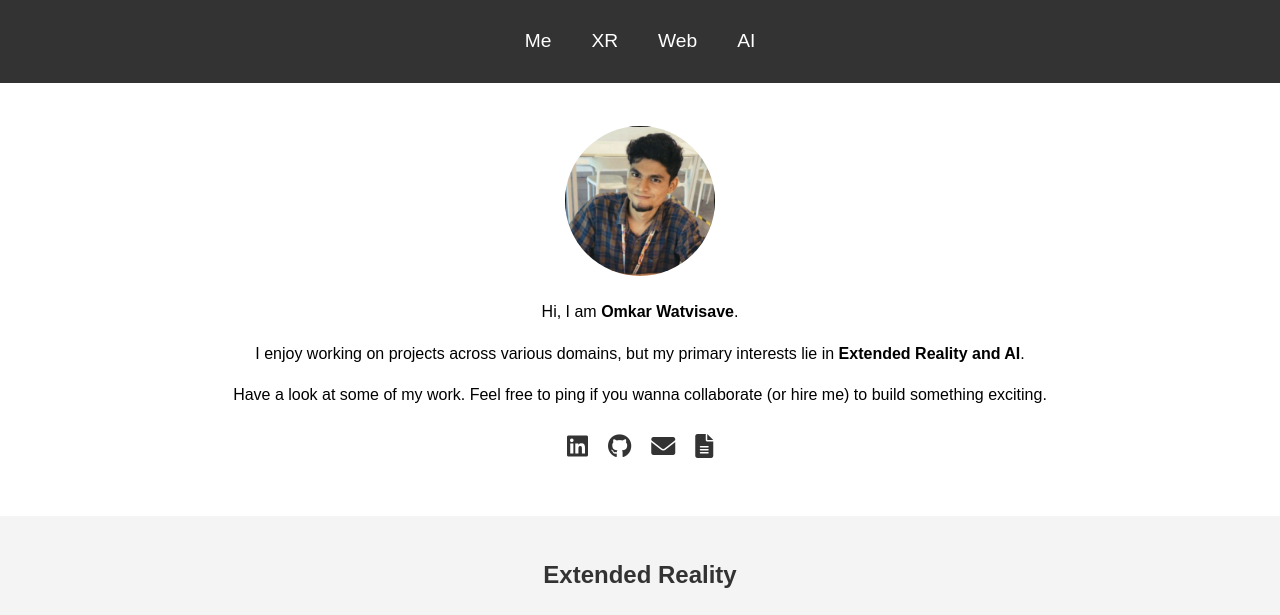
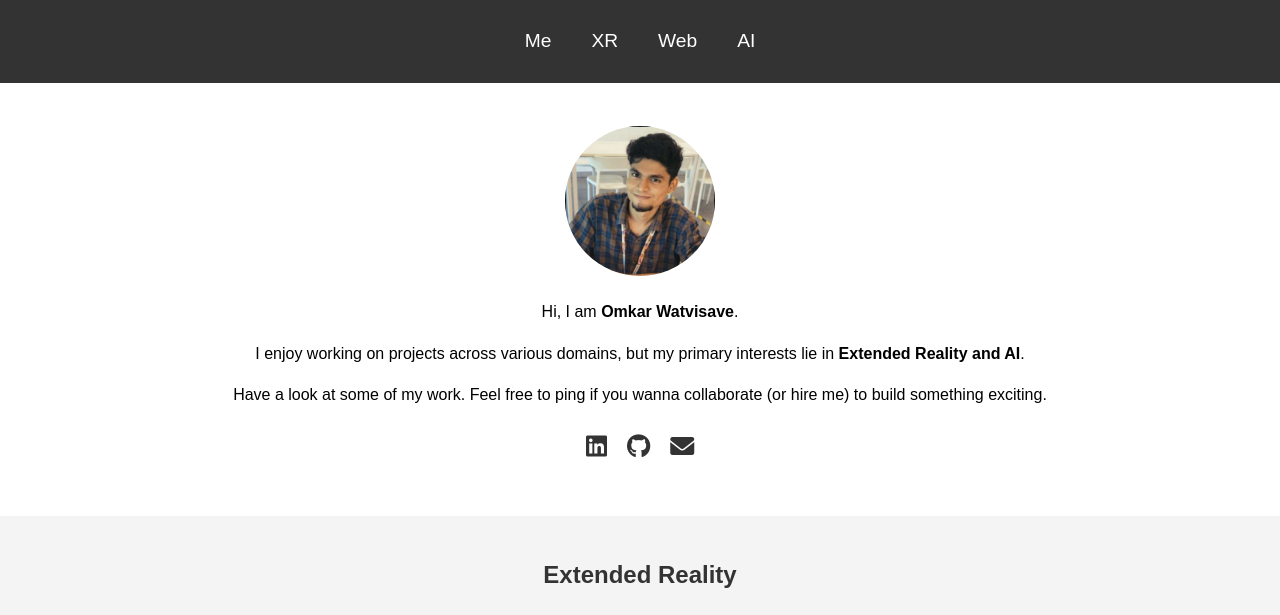
Before and after one commit to omkardw23/omkardw23.github.io, a plain HTML site: page index.html in a window 1280 px wide. Shown: the top 615 px of the page. Drawn offline with Linux system fonts and the light colour scheme.

Commit message:
Update index.html

```diff
--- a/index.html
+++ b/index.html
@@ -31,7 +31,7 @@
             <a href="https://linkedin.com/in/omkardw" target="_blank" title="LinkedIn"><i class="fab fa-linkedin"></i></a>
             <a href="https://github.com/omkardw23" target="_blank" title="GitHub"><i class="fab fa-github"></i></a>
             <a href="mailto:omkarwatvisave@gmail.com" title="Email"><i class="fas fa-envelope"></i></a>
-            <a href="https://drive.google.com/file/d/1dFnLoIgE7wdSykl3abyCN3CGXHW9xqTf/view?usp=sharing" target="_blank" title="Resume"><i class="fas fa-file-alt"></i></a>
+            <!-- <a href="https://drive.google.com/file/d/1dFnLoIgE7wdSykl3abyCN3CGXHW9xqTf/view?usp=sharing" target="_blank" title="Resume"><i class="fas fa-file-alt"></i></a> -->
             <!-- Add more icons as needed -->
         </div>
     </section>
```
